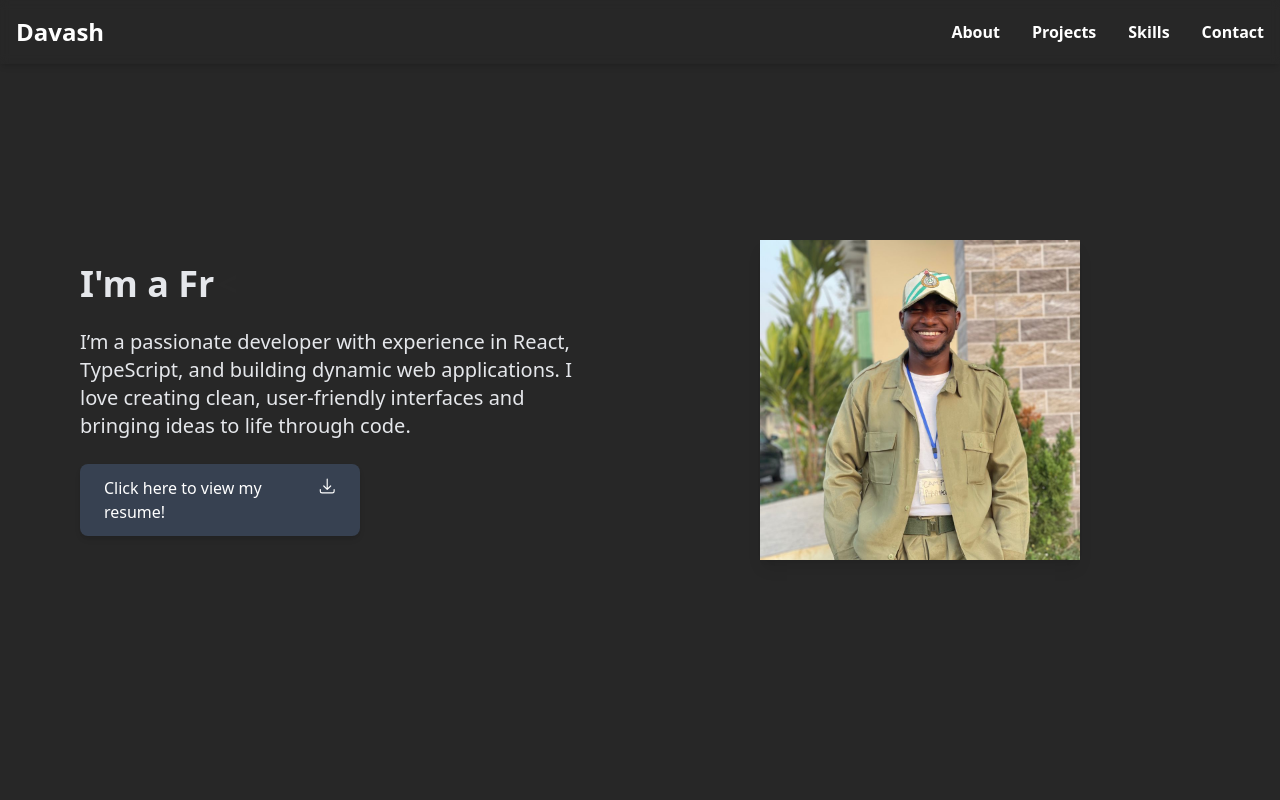
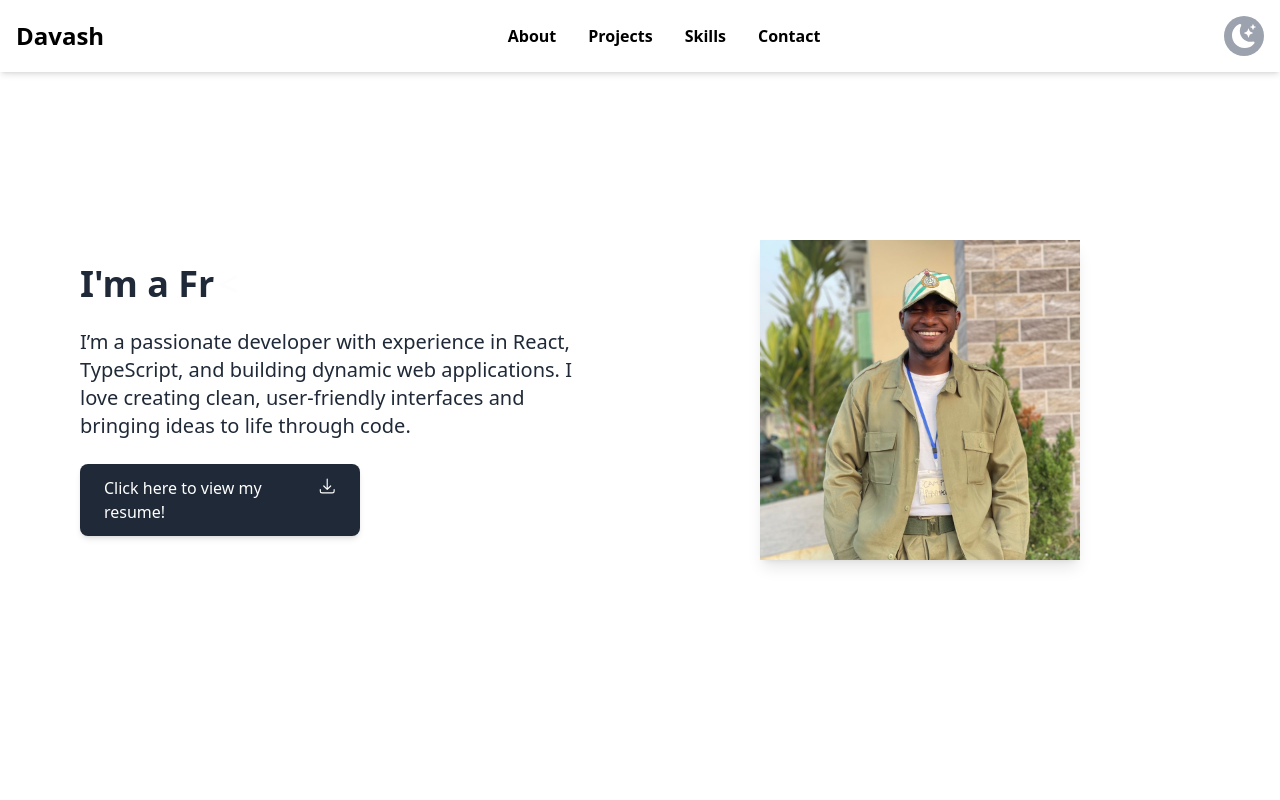
Before and after one commit to Davashdgreat/Simple-Portfolio-Website, a React (Vite) app in the folder Port1/: page / in a window 1280 px wide. Shown: the top 800 px of the page. Built offline with nearby package versions, Linux system fonts and the light colour scheme.

Commit message:
dark theme v 0.1

```diff
--- a/Port1/index.html
+++ b/Port1/index.html
@@ -9,7 +9,7 @@
     <meta name="viewport" content="width=device-width, initial-scale=1.0" />
     <title>Davash</title>
   </head>
-  <body style="background-color:#272727;  overflow-x: hidden;">
+  <body style="overflow-x: hidden;">
     <div id="root"></div>
     <script type="module" src="/src/main.tsx"></script>
   </body>
--- a/Port1/src/components/about.tsx
+++ b/Port1/src/components/about.tsx
@@ -56,12 +56,12 @@ const About: React.FC = () => {
   };
 
   return (
-    <section id="about" className="py-20 px-6 md:px-20 bg-none">
-      <div className="max-w-7xl mx-auto text-center">
+    <section id="about" className="py-20 px-6 md:px-20 bg-none dark:bg-gray-900">
+      <div className="max-w-7xl mx-auto text-center ">
         {/* Animate the heading */}
         <motion.h2
           ref={ref}
-          className="text-3xl md:text-4xl font-bold text-gray-200 mb-6"
+          className="text-3xl md:text-4xl font-bold text-gray-800 mb-6 "
           variants={containerVariants}
           initial="hidden"
           animate={controls}
@@ -73,7 +73,7 @@ const About: React.FC = () => {
           ))}
         </motion.h2>
 
-        <p className="text-lg md:text-xl text-gray-200 mb-8 max-w-3xl mx-auto">
+        <p className="text-lg md:text-xl text-gray-800 mb-8 max-w-3xl mx-auto">
           I am a passionate developer with a focus on building dynamic and
           user-friendly web applications. I specialize in React, TypeScript, and
           creating clean, intuitive interfaces. I have worked on a variety of
--- a/Port1/src/components/footer.tsx
+++ b/Port1/src/components/footer.tsx
@@ -1,6 +1,7 @@
 import React from 'react';
 import { FaGithub, FaLinkedin, FaTwitter, FaEnvelope } from 'react-icons/fa';
 import { motion } from 'framer-motion'; // Import motion from framer-motion
+import ThemeToggle from './themetoggle';
 
 const Footer: React.FC = () => {
   return (
@@ -52,6 +53,9 @@ const Footer: React.FC = () => {
             <FaEnvelope size={24} className="hover:text-gray-400" />
           </motion.a>
         </div>
+
+        <ThemeToggle/>
+
       </div>
     </footer>
   );
--- a/Port1/src/components/introduction.tsx
+++ b/Port1/src/components/introduction.tsx
@@ -15,7 +15,7 @@ const Intro: React.FC = () => {
   return (
     <section
       id="home"
-      className=" min-h-screen flex flex-col md:flex-row items-center justify-between px-6 md:px-20 py-10"
+      className=" min-h-screen flex flex-col md:flex-row items-center justify-between px-6 md:px-20 py-10 dark:bg-gray-900 text-black dark:text-white"
     >
       {/* Left Side - Brief Info */}
       <motion.div className="flex-1 text-left space-y-6 "
@@ -23,12 +23,12 @@ const Intro: React.FC = () => {
       animate={{ opacity: 1, x: 0 }}
       transition={{ duration: 2, ease: 'easeOut' }}>
 
-        <h1 className="text md:text-4xl font-bold text-gray-200">
+        <h1 className="text md:text-4xl font-bold text-gray-800 dark:text-gray-200">
           I'm
-          <span className="text-gray-200">{multxt}</span>
+          <span className="text-gray-800 dark:text-gray-200">{multxt}</span>
           <Cursor  cursorStyle='<'/>
         </h1>
-        <p className="text-lg md:text-xl text-gray-200 max-w-lg">
+        <p className="text-lg md:text-xl text-gray-800 max-w-lg dark:text-gray-200">
           I’m a passionate developer with experience in React, TypeScript, and
           building dynamic web applications. I love creating clean, user-friendly
           interfaces and bringing ideas to life through code.
@@ -36,7 +36,7 @@ const Intro: React.FC = () => {
         <a
           href="/assets/Resume.pdf"
           download
-          className="flex w-1/2 bg-gray-700 text-white py-3 px-6 rounded-lg shadow-md hover:bg-gray-900 transition "
+          className="flex w-1/2 bg-gray-800 text-white py-3 px-6 rounded-lg shadow-md hover:bg-gray-400 transition "
         >
           Click here to view my resume!<HiArrowDownTray className="h-5 w-5 ml-2" />
         </a>
--- a/Port1/src/components/navbar.tsx
+++ b/Port1/src/components/navbar.tsx
@@ -1,11 +1,12 @@
 import React, { useState } from 'react';
 import { Link } from 'react-scroll'; // Import Link from react-scroll
+import ThemeToggle from './themetoggle';
 
 const Navbar: React.FC = () => {
   const [isOpen, setIsOpen] = useState(false);
 
   return (
-    <nav className="bg-transparent backdrop-blur-custom text-white fixed w-full z-10 shadow-md">
+    <nav className="bg-transparent backdrop-blur-custom text-black fixed w-full z-10 shadow-md dark:text-gray-200">
       <div className="max-w-7xl mx-auto flex justify-between items-center p-4">
         {/* Logo */}
         <div className="text-2xl font-bold cursor-pointer">
@@ -52,9 +53,11 @@ const Navbar: React.FC = () => {
           </Link>
         </div>
 
+        <ThemeToggle />
+
         {/* Mobile Menu Button */}
         <button
-          className="md:hidden flex items-center text-white focus:outline-none"
+          className="md:hidden flex items-center text-black focus:outline-none dark:text-gray-200"
           onClick={() => setIsOpen(!isOpen)}
         >
           <svg className="w-6 h-6" fill="none" viewBox="0 0 24 24" stroke="currentColor">
--- /dev/null
+++ b/Port1/src/components/themetoggle.tsx
@@ -0,0 +1,42 @@
+import React, { useEffect, useState } from 'react';
+import { BsFillMoonStarsFill, BsFillSunFill } from 'react-icons/bs';
+
+const ThemeToggle: React.FC = () => {
+  const [isDarkMode, setIsDarkMode] = useState(false);
+
+  // Check the saved theme from localStorage
+  useEffect(() => {
+    const savedTheme = localStorage.getItem('theme');
+    if (savedTheme === 'dark') {
+      setIsDarkMode(true);
+      document.documentElement.classList.add('dark');
+    } else {
+      setIsDarkMode(false);
+      document.documentElement.classList.remove('dark');
+    }
+  }, []);
+
+  // Toggle theme function
+  const toggleTheme = () => {
+    setIsDarkMode(!isDarkMode);
+    if (!isDarkMode) {
+      document.documentElement.classList.add('dark');
+      localStorage.setItem('theme', 'dark');
+    } else {
+      document.documentElement.classList.remove('dark');
+      localStorage.setItem('theme', 'light');
+    }
+  };
+
+  return (
+    <button
+      onClick={toggleTheme}
+      className="p-2 rounded-full bg-gray-400 text-white hover:bg-gray-600 dark:bg-gray-300 dark:text-black"
+      aria-label="Toggle theme"
+    >
+      {isDarkMode ? <BsFillSunFill size={24} /> : <BsFillMoonStarsFill size={24} />}
+    </button>
+  );
+};
+
+export default ThemeToggle;
--- a/Port1/tailwind.config.js
+++ b/Port1/tailwind.config.js
@@ -12,7 +12,10 @@ export default {
 		  backdropBlur: {
 			'custom': '4px',  // Add your desired blur value here (e.g., '5px', '10px', etc.)
 		  },
-  		colors: {}
+  		colors: {
+			darkBackground: '#1a1a1a',
+        	darkText: '#e0e0e0',
+		}
   	}
   },
   plugins: [require("tailwindcss-animate", "tailwindcss-motion")],
```
